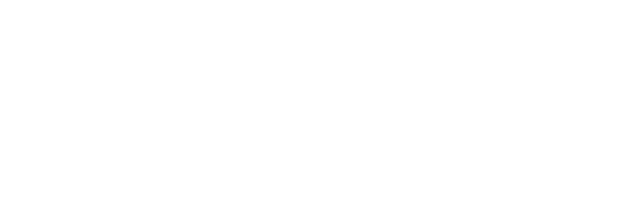
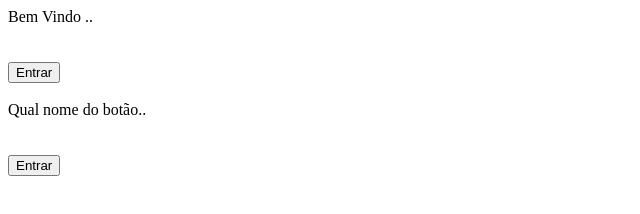
Before and after one commit to jorgelucasalima/estudos_reactjs, a plain HTML site: page index.html in a window 1280 px wide. Shown: the whole page, without its empty margins (0-640 px from the left). Drawn offline with Linux system fonts and the light colour scheme.

Commit message:
aula sobre getElementById

```diff
--- a/index.html
+++ b/index.html
@@ -10,5 +10,32 @@
 </head>
 <body>
 
+    <div id="area">
+        Bem Vindo ..
+    </div>
+
+    <br>
+    <br>
+
+    <button onclick="document.getElementById('area').innerHTML = prompt('Qual seu nome: ')">Entrar</button>
+
+    <!---------->
+
+    <br>
+    <br>
+
+    <div id="area">
+        Qual nome do botão..
+    </div>
+
+    <br>
+    <br>
+
+    <button onclick="this.innerHTML = prompt('Qual nome do botão: ');">Entrar</button>
+
+
+
+
+
 </body>
 </html>
```
Also changed, not shown: contato.html (added, +21 -0 lines), script.js (+7 -0 lines).
